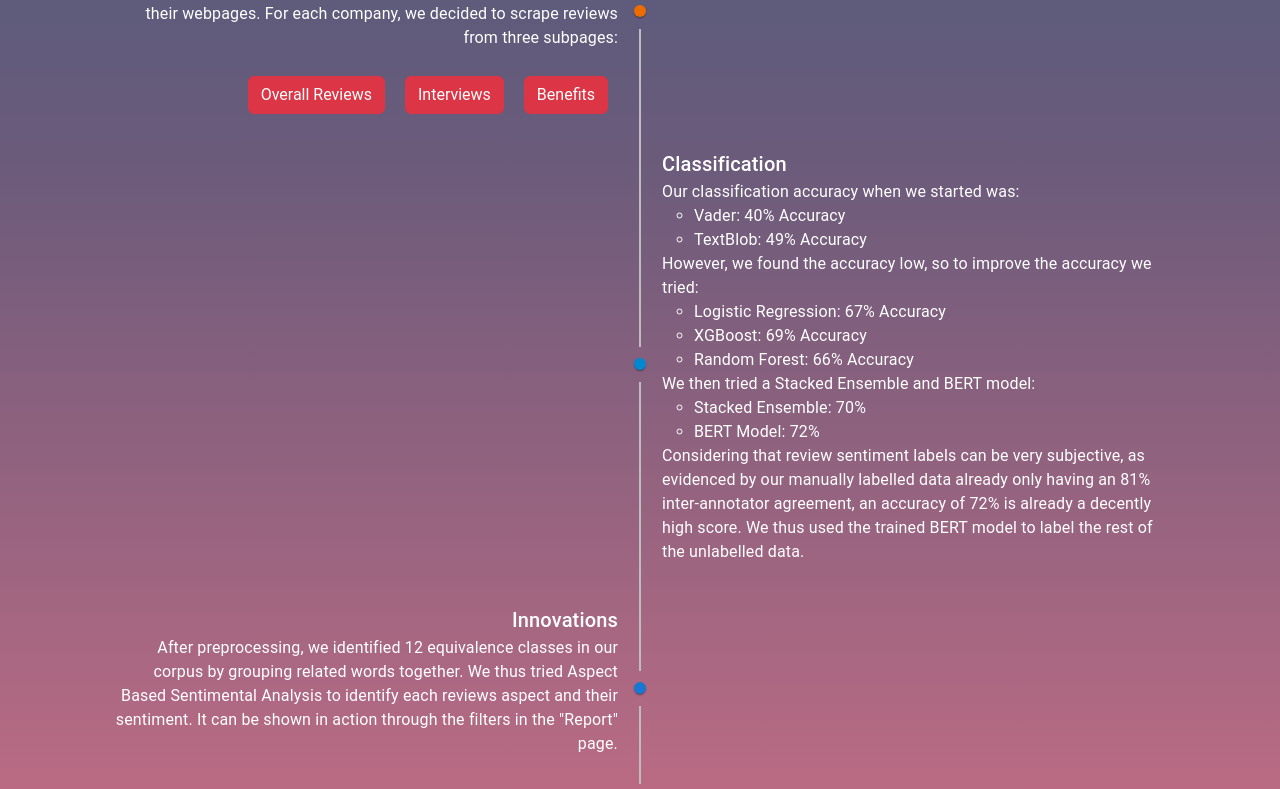
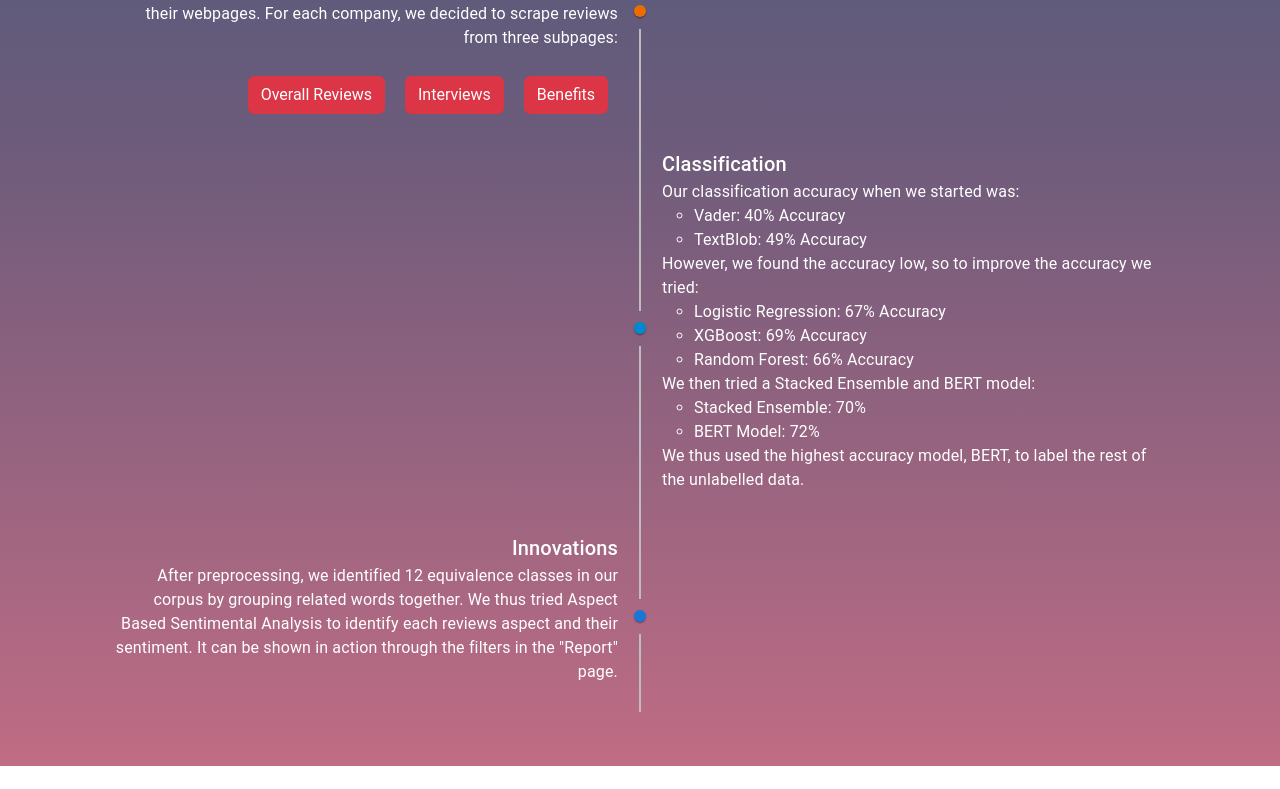
Before and after one commit to datmanlyman/CZ4045-Group-30-Project, a React (Create React App) app: page / in a window 1280 px wide. Shown: the part 502-1291 px from the top of the page. After the commit the page ends 1268 px from the top, so only its background shows below. Built offline with nearby package versions, Linux system fonts and the light colour scheme.

Commit message:
changed the report even more

```diff
--- a/src/Components/ReportConstructor.js
+++ b/src/Components/ReportConstructor.js
@@ -108,8 +108,7 @@ export default function CustomizedTimeline() {
                 <li>Stacked Ensemble: 70%</li>
                 <li>BERT Model: 72%</li>
               </ul>
-              Considering that review sentiment labels can be very subjective, as evidenced by our manually labelled data already only having an 81% inter-annotator agreement,
-              an accuracy of 72% is already a decently high score. We thus used the trained BERT model to label the rest of the unlabelled data.
+              We thus used the highest accuracy model, BERT, to label the rest of the unlabelled data.
             </p>
           </Typography>
           { /*<ModelAccuracy /> */ }
```
